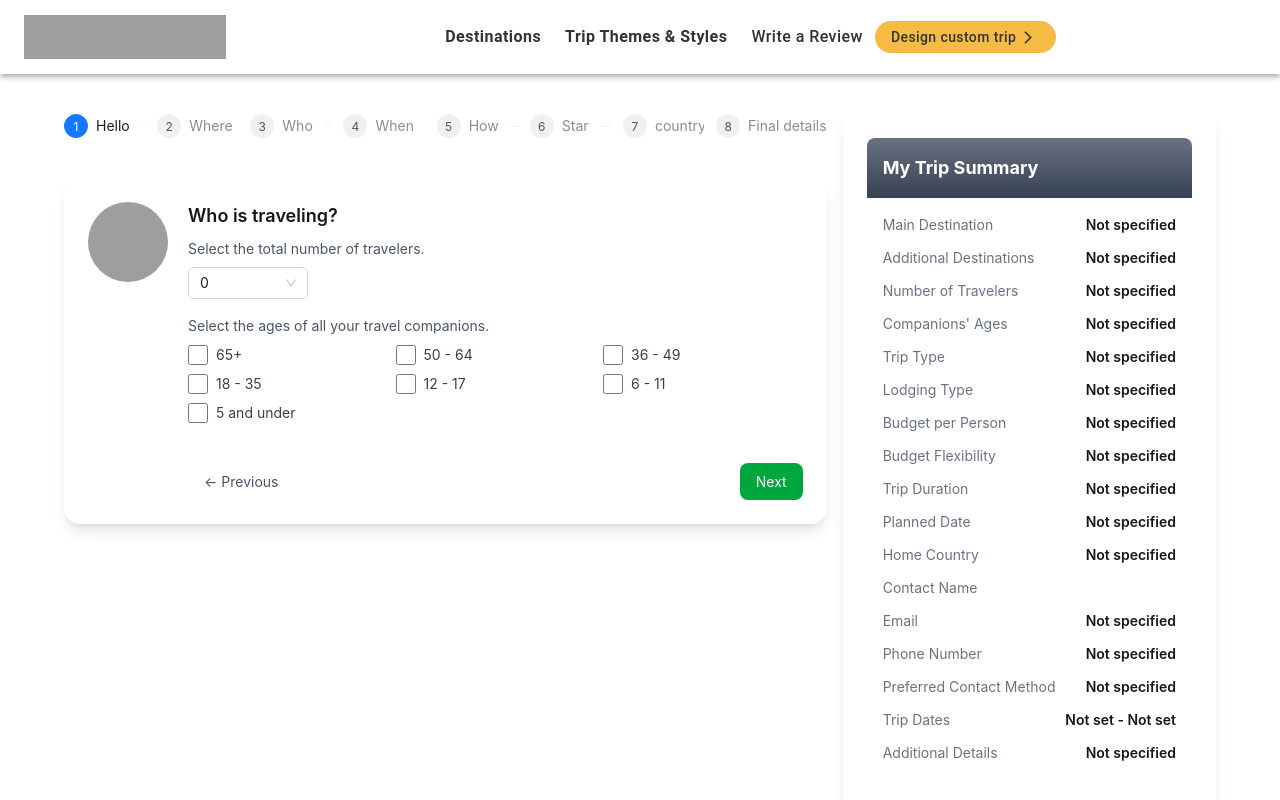
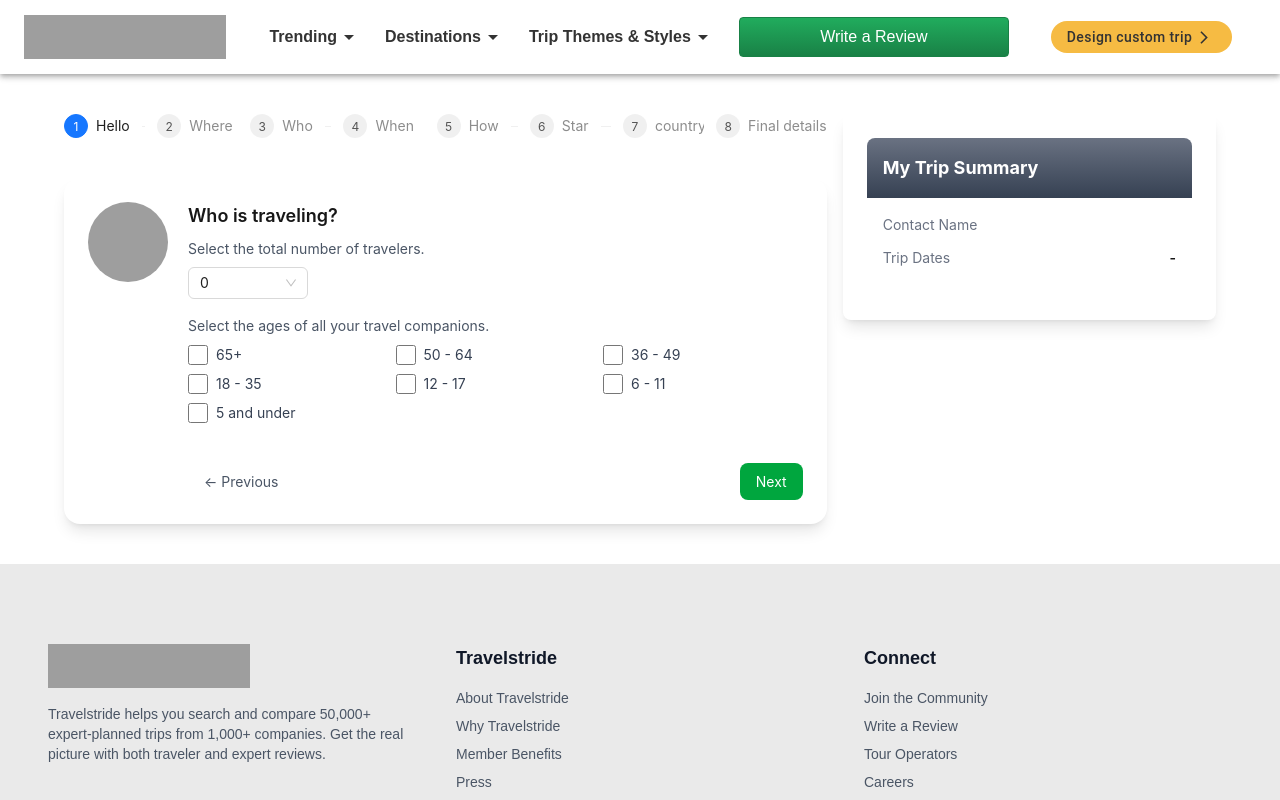
Before and after one commit to NguyenQuang01/travel, a Next.js app: page /client/my-custom-trip/who in a window 1280 px wide. Shown: the top 800 px of the page. Built offline with nearby package versions, Linux system fonts and the light colour scheme; grey boxes are pictures that could not be loaded.

Commit message:
Refactor Container margin styles for consistency across multiple pages; update MyTripSummary to handle empty values gracefully

```diff
--- a/src/app/client/my-custom-trip/final/page.tsx
+++ b/src/app/client/my-custom-trip/final/page.tsx
@@ -38,7 +38,7 @@ const BudgetForm = () => {
         }
     };
     return (
-        <Container className="mt-10">
+        <Container className="my-10">
             {" "}
             <StepsComponent />
             {contextHolder}
--- a/src/app/client/my-custom-trip/home/page.tsx
+++ b/src/app/client/my-custom-trip/home/page.tsx
@@ -18,7 +18,7 @@ export default function Home() {
     };
 
     return (
-        <Container className="mt-10">
+        <Container className="my-10">
             <StepsComponent />
             <Row gutter={[16, 16]} className="mt-10">
                 <Col span={16}>
--- a/src/app/client/my-custom-trip/how/page.tsx
+++ b/src/app/client/my-custom-trip/how/page.tsx
@@ -13,7 +13,7 @@ export default function How() {
         setTripData({ tripType: prop });
     };
     return (
-        <Container className="mt-10">
+        <Container className="my-10">
             <StepsComponent />
             <Row gutter={[16, 16]} className="mt-10">
                 <Col span={16}>
--- a/src/app/client/my-custom-trip/page.tsx
+++ b/src/app/client/my-custom-trip/page.tsx
@@ -14,7 +14,7 @@ const MyCustomTrip = () => {
         setTo0();
     }, []);
     return (
-        <Container className="mt-10">
+        <Container className="my-10">
             <StepsComponent />
             <div className="flex items-start p-6 bg-white rounded-2xl shadow-lg  mt-10">
                 <Image
--- a/src/app/client/my-custom-trip/star/page.tsx
+++ b/src/app/client/my-custom-trip/star/page.tsx
@@ -53,7 +53,7 @@ export default function LodgingSelection() {
     };
 
     return (
-        <Container className="mt-10">
+        <Container className="my-10">
             <StepsComponent />
             <Row gutter={[16, 16]} className="mt-10">
                 <Col span={16}>
--- a/src/app/client/my-custom-trip/when/page.tsx
+++ b/src/app/client/my-custom-trip/when/page.tsx
@@ -20,7 +20,7 @@ export default function When() {
         setTripData({ dateType: option });
     };
     return (
-        <Container className="mt-10">
+        <Container className="my-10">
             <StepsComponent />
             <Row gutter={[16, 16]} className="mt-10">
                 <Col span={16}>
--- a/src/app/client/my-custom-trip/where/page.tsx
+++ b/src/app/client/my-custom-trip/where/page.tsx
@@ -29,7 +29,7 @@ export default function Where() {
         });
     };
     return (
-        <Container className="mt-10">
+        <Container className="my-10">
             <StepsComponent />
             <Row gutter={[16, 16]} className="mt-10">
                 <Col span={16}>
--- a/src/app/client/my-custom-trip/who/page.tsx
+++ b/src/app/client/my-custom-trip/who/page.tsx
@@ -30,7 +30,7 @@ export default function TravelCompanions() {
     };
 
     return (
-        <Container className="mt-10">
+        <Container className="my-10">
             {" "}
             <Row gutter={[16, 16]} className="mt-10">
                 <Col span={16}>
--- /dev/null
+++ b/src/app/components/ButtonGreen.tsx
@@ -0,0 +1,17 @@
+import React from "react";
+
+const ButtonGreen = (props: { name: string }) => {
+    return (
+        <button
+            className="flex items-center justify-center px-[7.5px] py-0 mr-[30px] text-white  leading-[24px] rounded-[4px] border border-solid border-[#198146] w-[270px] h-[40px]"
+            style={{
+                backgroundImage:
+                    "linear-gradient(rgb(33, 172, 93) 0px, rgb(25, 129, 70) 100%)",
+            }}
+        >
+            {props.name}
+        </button>
+    );
+};
+
+export default ButtonGreen;
--- a/src/app/components/MyTripSummary.tsx
+++ b/src/app/components/MyTripSummary.tsx
@@ -31,36 +31,34 @@ const TripSummary: React.FC<TripSummaryProps> = ({ data }) => {
     const summaryItems = [
         {
             label: "Main Destination",
-            values: [data.mainCountry || "Not specified"],
+            values: [data.mainCountry || ""],
         },
         {
             label: "Additional Destinations",
-            values: [data.additionalCountries || "Not specified"],
+            values: [data.additionalCountries || ""],
         },
         {
             label: "Number of Travelers",
-            values: [data.numTravelers || "Not specified"],
+            values: [data.numTravelers || ""],
         },
         {
             label: "Companions' Ages",
-            values: [data.companionsAges || "Not specified"],
+            values: [data.companionsAges || ""],
         },
         {
             label: "Trip Type",
-            values: [data.tripType || "Not specified"],
+            values: [data.tripType || ""],
         },
         {
             label: "Lodging Type",
-            values: [
-                data.lodgingType ? `${data.lodgingType}-Star` : "Not specified",
-            ],
+            values: [data.lodgingType ? `${data.lodgingType}-Star` : ""],
         },
         {
             label: "Budget per Person",
             values: [
                 data.budgetPerPerson
                     ? `${data.currency || "$"} ${data.budgetPerPerson}`
-                    : "Not specified",
+                    : "",
             ],
         },
         {
@@ -68,20 +66,20 @@ const TripSummary: React.FC<TripSummaryProps> = ({ data }) => {
             values: [
                 data.budgetStrictness
                     ? data.budgetStrictness.replace("-", " ")
-                    : "Not specified",
+                    : "",
             ],
         },
         {
             label: "Trip Duration",
-            values: [data.totalDate || "Not specified"],
+            values: [data.totalDate || ""],
         },
         {
             label: "Planned Date",
-            values: [data.whenDate || "Not specified"],
+            values: [data.whenDate || ""],
         },
         {
             label: "Home Country",
-            values: [data.homeCountry || "Not specified"],
+            values: [data.homeCountry || ""],
         },
         {
             label: "Contact Name",
@@ -89,29 +87,27 @@ const TripSummary: React.FC<TripSummaryProps> = ({ data }) => {
         },
         {
             label: "Email",
-            values: [data.email || "Not specified"],
+            values: [data.email || ""],
         },
         {
             label: "Phone Number",
-            values: [data.phoneNumber || "Not specified"],
+            values: [data.phoneNumber || ""],
         },
         {
             label: "Preferred Contact Method",
-            values: [data.contactMethod || "Not specified"],
+            values: [data.contactMethod || ""],
         },
         {
             label: "Trip Dates",
             values: [
                 data.dateType === "approximate"
                     ? "Approximate dates"
-                    : `${data.startDate || "Not set"} - ${
-                          data.endDate || "Not set"
-                      }`,
+                    : `${data.startDate || ""} - ${data.endDate || ""}`,
             ],
         },
         {
             label: "Additional Details",
-            values: [data.description || "Not specified"],
+            values: [data.description || ""],
         },
     ];
 
@@ -121,11 +117,18 @@ const TripSummary: React.FC<TripSummaryProps> = ({ data }) => {
                 My Trip Summary
             </div>
             <div className="bg-white p-4 rounded-b-lg">
-                {summaryItems.map((item, index) => (
-                    <div key={index} className="mb-3 flex justify-between">
-                        <span className="text-gray-500">{item.label}</span>
+                {summaryItems.map(
+                    (item, index) =>
+                        item.values.some((value) => value !== "") && (
+                            <div
+                                key={index}
+                                className="mb-3 flex justify-between"
+                            >
+                                <span className="text-gray-500">
+                                    {item.label}
+                                </span>
                                 <div className="flex ">
-                            {item.values.map((value, idx) => (
+                                    {item?.values.map((value, idx) => (
                                         <div
                                             key={idx}
                                             className="flex items-center gap-2"
@@ -137,7 +140,8 @@ const TripSummary: React.FC<TripSummaryProps> = ({ data }) => {
                                     ))}
                                 </div>
                             </div>
-                ))}
+                        )
+                )}
             </div>
         </div>
     );
--- a/src/app/components/layout/HeaderClient.tsx
+++ b/src/app/components/layout/HeaderClient.tsx
@@ -19,8 +19,35 @@ import ExpandMore from "@mui/icons-material/ExpandMore";
 import ListSubheader from "@mui/material/ListSubheader";
 import ArrowBackIosNewIcon from "@mui/icons-material/ArrowBackIosNew";
 import Link from "next/link";
+import ArrowDropDownIcon from "@mui/icons-material/ArrowDropDown";
 import { Modal } from "antd";
+import ButtonGreen from "../ButtonGreen";
 const pages = [
+    {
+        name: "Trending",
+        children: [
+            {
+                name: "Asia",
+                children: ["Japan", "China", "Vietnam", "Thailand"],
+            },
+            {
+                name: "Europe",
+                children: null,
+            },
+            {
+                name: "Africa",
+                children: ["Egypt", "Kenya", "Morocco", "South Africa"],
+            },
+            {
+                name: "North America",
+                children: null,
+            },
+            {
+                name: "South America",
+                children: ["Brazil", "Argentina", "Peru", "Chile"],
+            },
+        ],
+    },
     {
         name: "Destinations",
         children: [
@@ -88,6 +115,7 @@ function HeaderClient() {
     );
     const [open, setOpen] = React.useState(true);
     const [isModalOpen, setIsModalOpen] = React.useState(false);
+    const [isModalTrending, setIsModalTrending] = React.useState(false);
     const [isModalOpenStyle, setIsModalOpenStyle] = React.useState(false);
     const handleClick = () => {
         setOpen(!open);
@@ -104,9 +132,9 @@ function HeaderClient() {
         setAnchorElNav(null);
         console.log(page, "Destinations");
 
-        page.name === "Destinations"
-            ? setIsModalOpen(true)
-            : setIsModalOpenStyle(true);
+        if (page.name === "Destinations") setIsModalOpen(true);
+        if (page.name === "Trip Themes & Styles") setIsModalOpenStyle(true);
+        if (page.name === "Trending") setIsModalTrending(true);
     };
 
     const handleOk = () => {
@@ -115,6 +143,13 @@ function HeaderClient() {
 
     const handleCancel = () => {
         setIsModalOpen(false);
+    };
+    const handleOkTrending = () => {
+        setIsModalTrending(false);
+    };
+
+    const handleCancelTrending = () => {
+        setIsModalTrending(false);
     };
     const handleOkStyle = () => {
         setIsModalOpenStyle(false);
@@ -126,6 +161,30 @@ function HeaderClient() {
     return (
         <div>
             <Modal
+                open={isModalTrending}
+                onOk={handleOkTrending}
+                onCancel={handleCancelTrending}
+                width={1000}
+                footer={null}
+            >
+                <div className=" rounded-lg p-2  mx-auto">
+                    <div className=" gap-4">
+                        <ul className="space-y-1 text-gray-700 flex flex-wrap gap-4">
+                            <li>Ha Long Bay</li>
+                            <li>Sapa Rice Terraces</li>
+                            <li>Hoi An Ancient Town</li>
+                            <li>Mekong Delta</li>
+                            <li>Phong Nha Caves</li>
+                            <li>Ho Chi Minh City</li>
+                            <li>Hue Imperial City</li>
+                            <li>Phu Quoc Island</li>
+                            <li>Hanoi Old Quarter</li>
+                            <li>Nha Trang Beaches</li>
+                        </ul>
+                    </div>
+                </div>
+            </Modal>{" "}
+            <Modal
                 open={isModalOpen}
                 onOk={handleOk}
                 onCancel={handleCancel}
@@ -134,7 +193,7 @@ function HeaderClient() {
             >
                 <div className=" rounded-lg p-2  mx-auto">
                     <div className="grid grid-cols-6 gap-4">
-                        <div className="bg-green-100 p-4 rounded-md">
+                        {/* <div className="bg-green-100 p-4 rounded-md">
                             <h3 className="font-bold text-lg mb-2">Trending</h3>
                             <ul className="space-y-1 text-gray-700">
                                 <li>Ha Long Bay</li>
@@ -149,7 +208,7 @@ function HeaderClient() {
                                 <li>Nha Trang Beaches</li>
                                 <li className="text-green-600">See all &gt;</li>
                             </ul>
-                        </div>
+                        </div> */}
 
                         {[
                             {
@@ -243,25 +302,6 @@ function HeaderClient() {
             >
                 <div className=" rounded-lg p-2  mx-auto">
                     <div className="grid grid-cols-6 gap-4">
-                        <div className="bg-green-100 p-4 rounded-md">
-                            <h3 className="font-bold text-lg mb-2">
-                                Popular Themes
-                            </h3>
-                            <ul className="space-y-1 text-gray-700">
-                                <li>Adventure Travel</li>
-                                <li>Cultural Tours</li>
-                                <li>Wildlife Safaris</li>
-                                <li>Food & Wine</li>
-                                <li>Beach Holidays</li>
-                                <li>Luxury Escapes</li>
-                                <li>Family Vacations</li>
-                                <li>Photography Tours</li>
-                                <li>Hiking & Trekking</li>
-                                <li>River Cruises</li>
-                                <li className="text-green-600">See all &gt;</li>
-                            </ul>
-                        </div>
-
                         {[
                             {
                                 title: "Adventure & Active",
@@ -461,6 +501,7 @@ function HeaderClient() {
                                                                 : 600,
                                                     }}
                                                 />
+
                                                 {page?.children &&
                                                     (open ? (
                                                         <ExpandLess />
@@ -564,9 +605,9 @@ function HeaderClient() {
                             />
                         </Box>
 
-                        <Box className="hidden md:flex flex-grow justify-center">
+                        <Box className="hidden md:flex flex-grow justify-center items-center">
                             {pages.map((page, index) => (
-                                <Button
+                                <Box
                                     key={index}
                                     onClick={() => handleCloseNavMenu(page)}
                                     sx={{
@@ -580,19 +621,39 @@ function HeaderClient() {
                                         fill: "#333",
                                         padding: "0 0.75rem",
                                         fontWeight:
+                                            page.name === "Trending" ||
                                             page.name === "Destinations" ||
                                             page.name === "Trip Themes & Styles"
                                                 ? 600
                                                 : 500,
                                         textTransform: "none",
+                                        "&:hover": {
+                                            borderBottom:
+                                                page.name === "Destinations" ||
+                                                page.name ===
+                                                    "Trip Themes & Styles" ||
+                                                page.name === "Trending"
+                                                    ? "3px solid #22947f"
+                                                    : "",
+                                            backgroundColor: "transparent",
+                                        },
                                     }}
                                 >
-                                    {page.name}
-                                </Button>
+                                    {page.name !== "Write a Review" ? (
+                                        page.name
+                                    ) : (
+                                        <ButtonGreen name="Write a Review" />
+                                    )}
+                                    {page.name !== "Write a Review" && (
+                                        <ArrowDropDownIcon />
+                                    )}
+                                </Box>
                             ))}
+
+                            {typeof window !== "undefined" &&
+                                window.location.pathname !== "/" && (
                                     <Link href="client/my-custom-trip">
                                         <Button
-                                    // onClick={handleCloseNavMenu}
                                             className="flex items-center  rounded-[45px]  px-6 py-[1.1rem] text-[14px]"
                                             sx={{
                                                 background: "#f6bb43",
@@ -609,6 +670,7 @@ function HeaderClient() {
                                             />
                                         </Button>
                                     </Link>
+                                )}
                         </Box>
                     </Toolbar>
                 </Container>
```
Also changed, not shown: src/app/components/slide/Slide.tsx (+7 -3 lines). Lines whose indentation alone changed are shown as unchanged.
